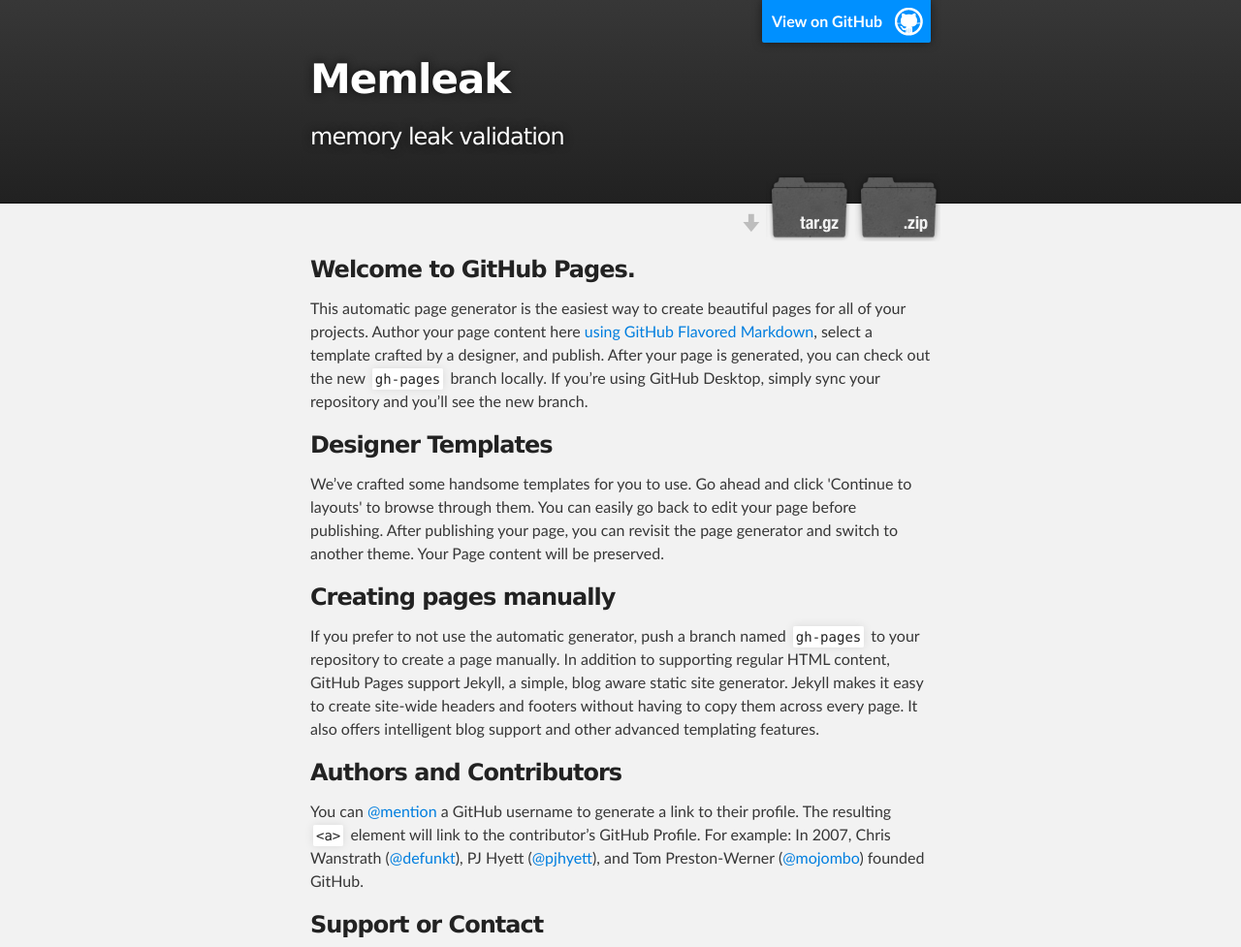
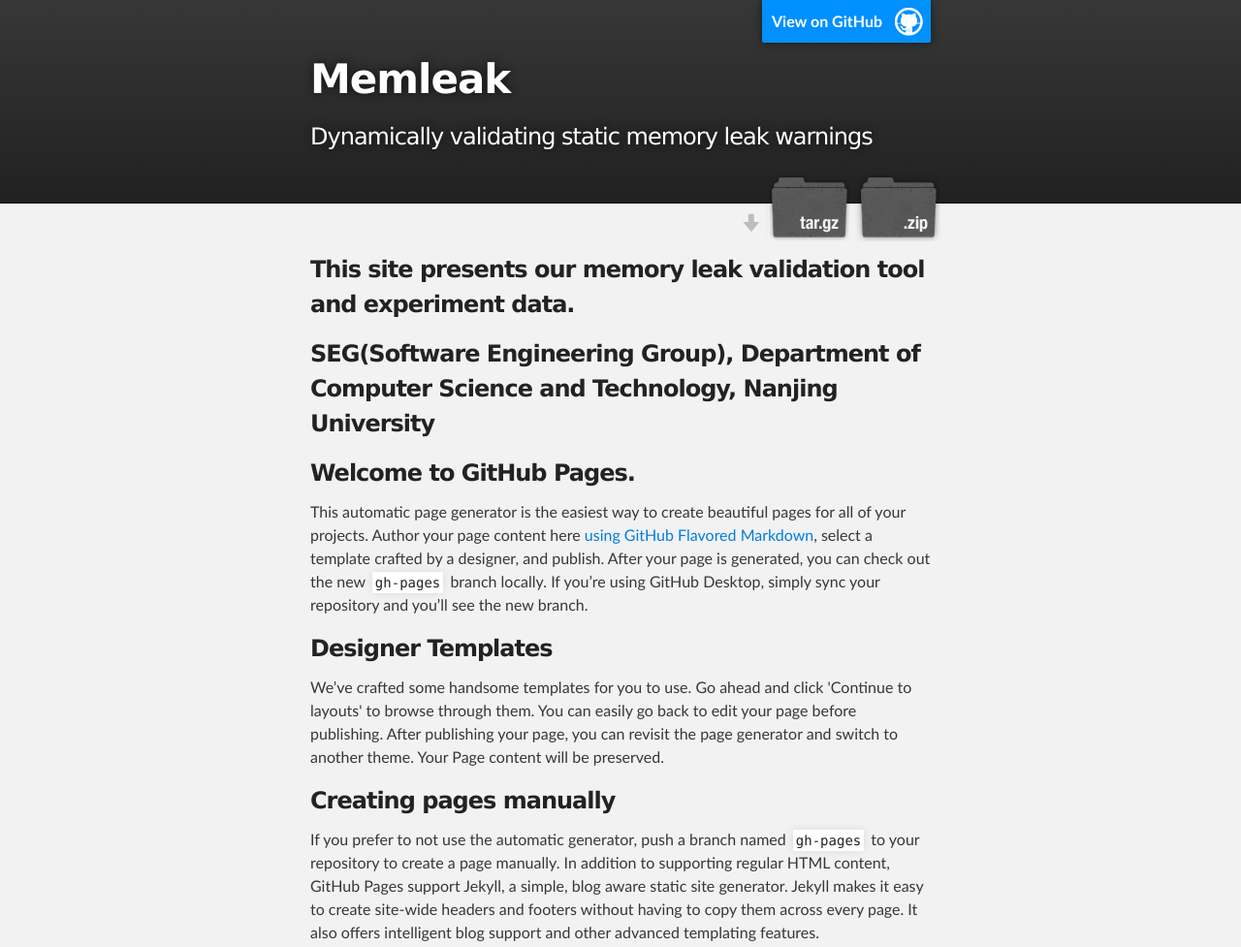
Before and after one commit to hpplinux/memleak, a plain HTML site: page index.html in a window 1280 px wide. Shown: the top 977 px of the page at 97% size. Drawn offline with Linux system fonts and the light colour scheme.

Commit message:
change index

```diff
--- a/index.html
+++ b/index.html
@@ -4,7 +4,7 @@
   <head>
     <meta charset='utf-8'>
     <meta http-equiv="X-UA-Compatible" content="chrome=1">
-    <meta name="description" content="Memleak : memory leak validation ">
+    <meta name="description" content="Memleak : Dynamically validating static memory leak warnings ">
 
     <link rel="stylesheet" type="text/css" media="screen" href="stylesheets/stylesheet.css">
 
@@ -19,7 +19,7 @@
           <a id="forkme_banner" href="https://github.com/ssthappy/memleak">View on GitHub</a>
 
           <h1 id="project_title">Memleak</h1>
-          <h2 id="project_tagline">memory leak validation </h2>
+          <h2 id="project_tagline">Dynamically validating static memory leak warnings </h2>
 
             <section id="downloads">
               <a class="zip_download_link" href="https://github.com/ssthappy/memleak/zipball/master">Download this project as a .zip file</a>
@@ -32,6 +32,10 @@
     <div id="main_content_wrap" class="outer">
       <section id="main_content" class="inner">
         <h3>
+<p>This site presents our memory leak validation tool and experiment data.</p>
+
+<p>SEG(Software Engineering Group), Department of Computer Science and Technology, Nanjing University</p>
+
 <a id="welcome-to-github-pages" class="anchor" href="#welcome-to-github-pages" aria-hidden="true"><span class="octicon octicon-link"></span></a>Welcome to GitHub Pages.</h3>
 
 <p>This automatic page generator is the easiest way to create beautiful pages for all of your projects. Author your page content here <a href="https://guides.github.com/features/mastering-markdown/">using GitHub Flavored Markdown</a>, select a template crafted by a designer, and publish. After your page is generated, you can check out the new <code>gh-pages</code> branch locally. If you’re using GitHub Desktop, simply sync your repository and you’ll see the new branch.</p>
```
